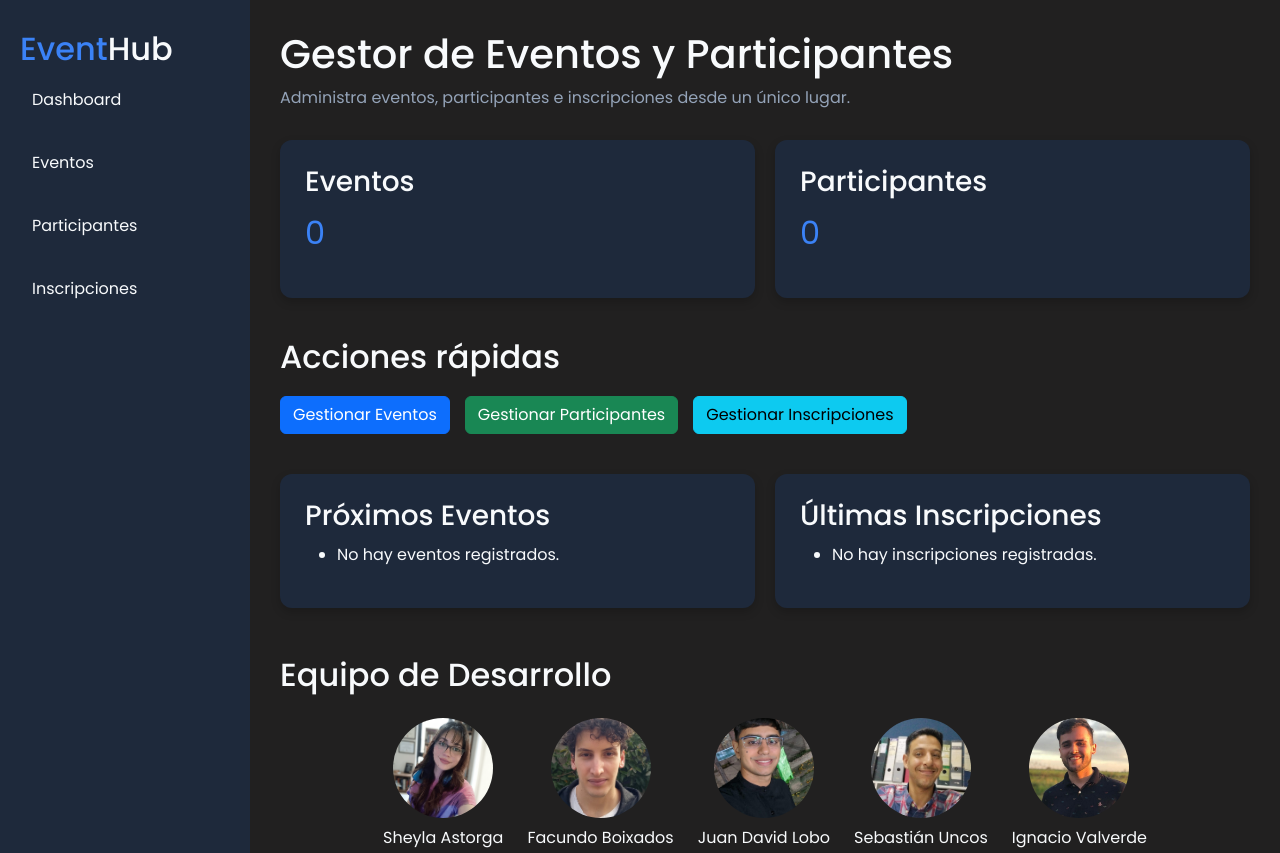
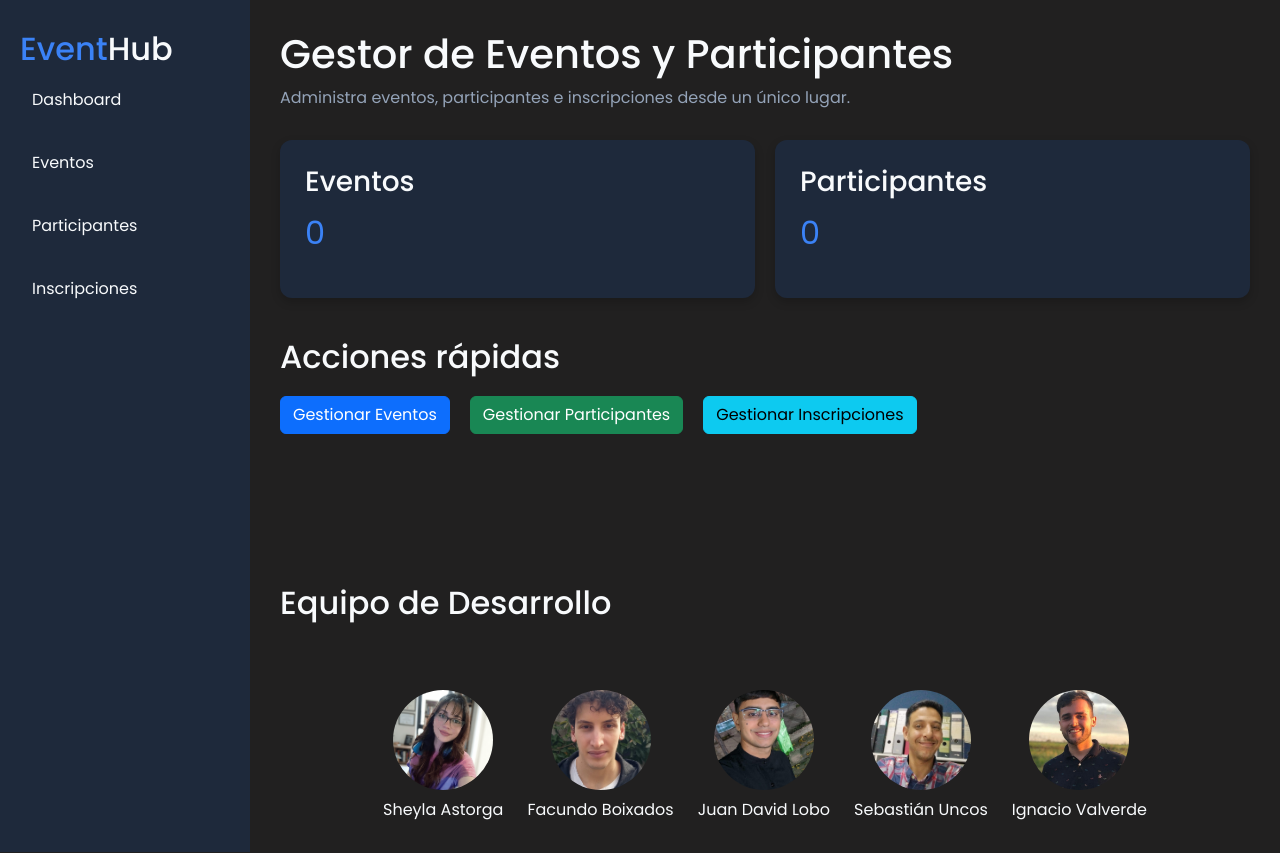
Before and after one commit to SheylaAstorga/Gestor-eventos-participantes, a website: page index.html in a window 1280 px wide. Shown: the top 853 px of the page. Drawn offline with nearby package versions, Linux system fonts and the light colour scheme; no server answers.

Commit message:
Actualizacion de index's borre contenedores de cards y ajuste el tamaño de las secciones

```diff
--- a/css/index.css
+++ b/css/index.css
@@ -96,21 +96,20 @@ body{
 
 .actions-container{
     display: flex;
-    gap: 15px;
+    gap: 20px;
     flex-wrap: wrap;
 }
 
-.info-grid{
-    margin-top: 40px;
-    display: grid;
-    grid-template-columns: repeat(auto-fit,minmax(350px,1fr));
-    gap: 20px;
+.equipo-desarrollo {
+
+  margin-top: 150px;
 }
 
 .equipo-img{
     width: 100px;
     height: 100px;
     object-fit: cover;
+    margin-top: 20px;
 }
 
 
--- a/index.html
+++ b/index.html
@@ -76,35 +76,10 @@
 
             </section>
 
-            <!-- Información general -->
-            <section class="info-grid">
+            <!-- Equipo -->
+            <section class="equipo-desarrollo">
 
-                <div class="card-dashboard">
-
-                    <h3>Próximos Eventos</h3>
-
-                    <ul id="proximos-eventos">
-                        <li>No hay eventos registrados.</li>
-                    </ul>
-
-                </div>
-
-                <div class="card-dashboard">
-
-                    <h3>Últimas Inscripciones</h3>
-
-                    <ul id="ultimas-inscripciones">
-                        <li>No hay inscripciones registradas.</li>
-                    </ul>
-
-                </div>
-
-            </section>
-
-            <!-- Equipo -->
-            <section class="mt-5">
-
-                <h2 class="mb-4">Equipo de Desarrollo</h2>
+                <h2 class="mb-5">Equipo de Desarrollo</h2>
 
                 <div class="d-flex justify-content-center gap-4 flex-wrap">
 
```
Also changed, not shown: db.json (+7 -0 lines).
